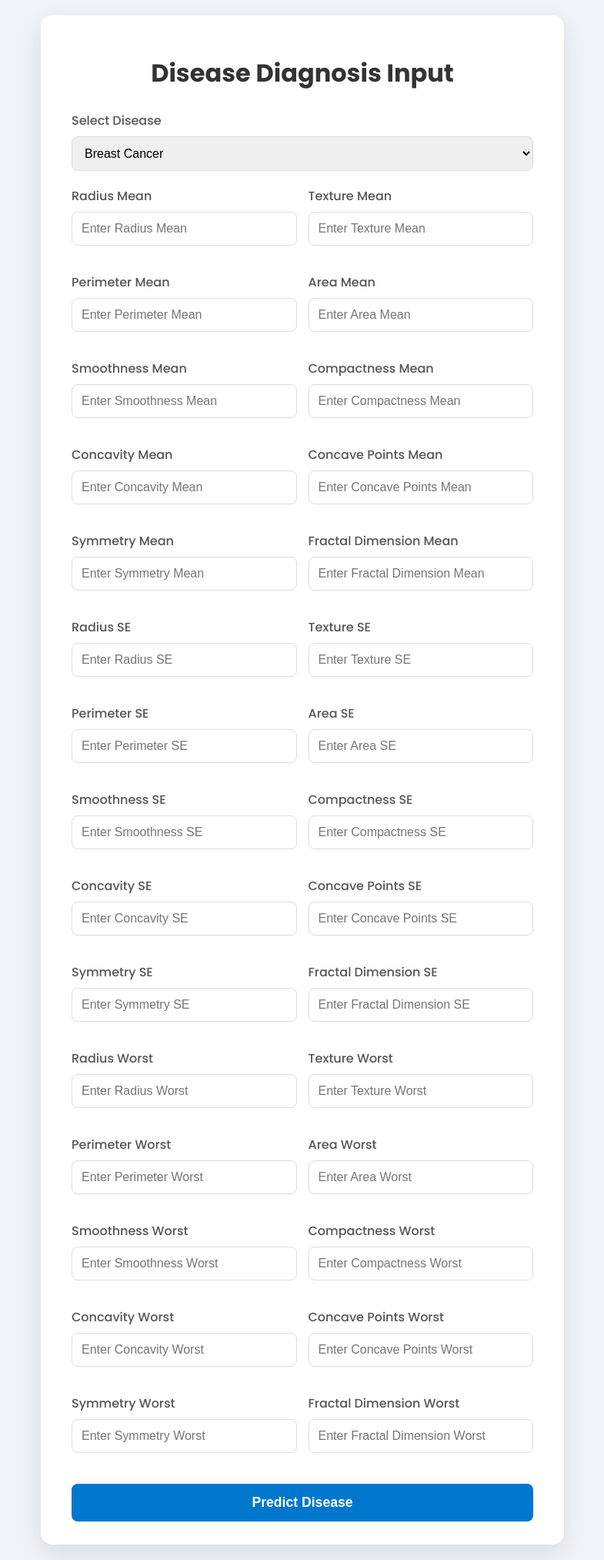
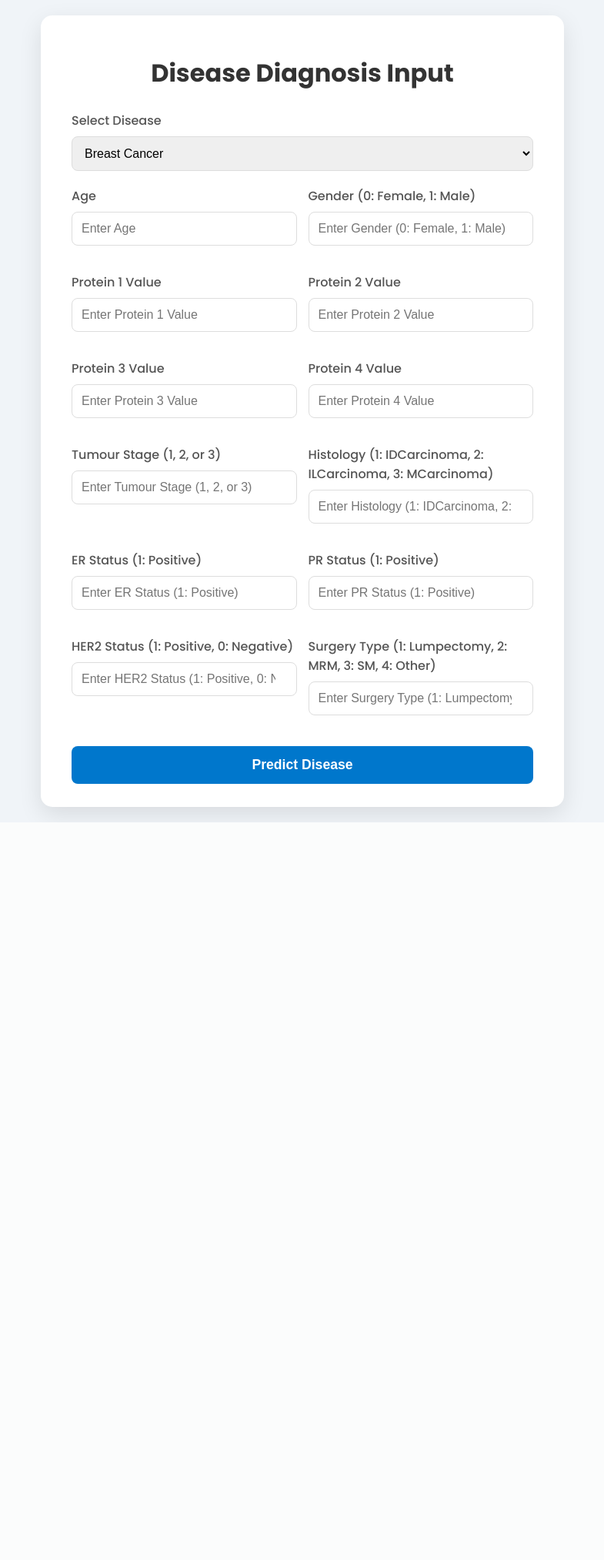
Before and after one commit to Jaideep-byte/Disease-Prediction, a Flask app: template templates/input.html in a window 1280 px wide. Shown: the whole page at 77% size, without its empty margins (247-1032 px from the left). After the commit the page ends 1068 px from the top, so only its background shows below. Run offline with Flask 3, Linux system fonts and the light colour scheme; the template is opened without the code that fills it, so the values that code supplies are empty.

Commit message:
updates to models and requirements.txt

```diff
--- a/main.py
+++ b/main.py
@@ -1,99 +1,151 @@
 from flask import Flask, request, render_template
-import pickle
+import joblib
 import numpy as np
+import pandas as pd
 
 app = Flask(__name__)
 
-# --- Recommendation Logic (No changes here) ---
+# --- Load All Models and Scalers ---
+models = {
+    'cancer': joblib.load('brca_xgboost_model.pkl'),
+    'diabetes': joblib.load('diabetes_xgboost_model_improved.pkl'),
+    'heart': joblib.load('heart_xgboost_model.pkl'),
+    'kidney': joblib.load('kidney_disease_xgboost_model.pkl'),
+    'liver': joblib.load('liver_xgboost_model_improved.pkl')
+}
+
+scalers = {
+    'cancer': joblib.load('brca_scaler.pkl'),
+    'diabetes': joblib.load('diabetes_scaler.pkl'),
+    'heart': joblib.load('heart_scaler.pkl'),
+    'kidney': joblib.load('kidney_scaler.pkl'),
+    'liver': joblib.load('liver_scaler.pkl')
+}
+
+# --- Define Feature Order and Categorical Mappings ---
+# IMPORTANT: These must match the training script EXACTLY
+feature_maps = {
+    'cancer': {
+        'columns': ['Age', 'Protein1', 'Protein2', 'Protein3', 'Protein4', 'Gender_MALE',
+                    'Tumour_Stage_II', 'Tumour_Stage_III', 'Histology_Infiltrating Lobular Carcinoma',
+                    'Histology_Mucinous Carcinoma', 'ER status_Positive', 'PR status_Positive',
+                    'HER2 status_Positive', 'Surgery_type_Lumpectomy',
+                    'Surgery_type_Modified Radical Mastectomy', 'Surgery_type_Simple Mastectomy'],
+        'categorical_maps': {
+            'Gender': {'FEMALE': [0], 'MALE': [1]},
+            'Tumour_Stage': {'I': [0, 0], 'II': [1, 0], 'III': [0, 1]},
+            'Histology': {'Infiltrating Ductal Carcinoma': [0, 0], 'Infiltrating Lobular Carcinoma': [1, 0], 'Mucinous Carcinoma': [0, 1]},
+            'ER status': {'Positive': [1]},
+            'PR status': {'Positive': [1]},
+            'HER2 status': {'Negative': [0], 'Positive': [1]},
+            'Surgery_type': {'Other': [0, 0, 0], 'Lumpectomy': [1, 0, 0], 'Modified Radical Mastectomy': [0, 1, 0], 'Simple Mastectomy': [0, 0, 1]}
+        }
+    },
+    'diabetes': {
+        'columns': ['Pregnancies', 'Glucose', 'BloodPressure', 'SkinThickness', 'Insulin',
+                    'BMI', 'DiabetesPedigreeFunction', 'Age']
+    },
+    'heart': {
+        'columns': ['age', 'sex', 'cp', 'trestbps', 'chol', 'fbs', 'restecg',
+                    'thalach', 'exang', 'oldpeak', 'slope', 'ca', 'thal']
+    },
+    'kidney': {
+        'columns': ['age', 'bp', 'sg', 'al', 'su', 'bgr', 'bu', 'sc', 'sod', 'pot',
+                    'hemo', 'pcv', 'wc', 'rc', 'rbc_normal', 'pc_normal', 'pcc_present',
+                    'ba_present', 'htn_yes', 'dm_yes', 'cad_yes', 'appet_poor',
+                    'pe_yes', 'ane_yes']
+    },
+    'liver': {
+        'columns': ['Age', 'Gender', 'Total_Bilirubin', 'Direct_Bilirubin',
+                    'Alkaline_Phosphotase', 'Alamine_Aminotransferase',
+                    'Aspartate_Aminotransferase', 'Total_Protiens', 'Albumin',
+                    'Albumin_and_Globulin_Ratio']
+    }
+}
+
+
 def get_recommendations(disease, user_input):
     """Generates personalized recommendations based on user input."""
     recommendations = []
-
     if disease == 'diabetes':
-        if user_input.get('Glucose', 0) > 140:
+        if user_input.get('Glucose', 0) > 125:
             recommendations.append("Your Glucose level is high. Consider reducing sugar intake and consult a doctor.")
         if user_input.get('BMI', 0) > 24.9:
             recommendations.append("Your BMI is above the normal range. Regular exercise and a balanced diet are recommended.")
-
     elif disease == 'heart':
         if user_input.get('trestbps', 0) > 140:
-            recommendations.append("Your resting blood pressure is high. It's advisable to monitor it regularly and consult a doctor.")
+            recommendations.append("Your resting blood pressure is high. Monitor it regularly.")
         if user_input.get('chol', 0) > 240:
             recommendations.append("Your cholesterol level is high. A diet low in saturated fats is recommended.")
-
     elif disease == 'kidney':
         if user_input.get('bp', 0) > 80:
              recommendations.append("Your blood pressure appears elevated. Managing blood pressure is crucial for kidney health.")
         if user_input.get('sg', 0) <= 1.010:
-             recommendations.append("Your specific gravity is low, which could indicate hydration issues or other concerns. Consult a doctor.")
-
+             recommendations.append("Your specific gravity is low, which could indicate issues with urine concentration.")
     return recommendations
 
-# --- Routes ---
+
 @app.route('/')
 def home():
     return render_template('index.html')
 
-@app.route('/input')
+@app.route('/input_page')
 def input_page():
     return render_template('input.html')
 
 @app.route('/predict', methods=['POST'])
 def predict():
     disease = request.form['disease']
+    user_input = {k: float(v) for k, v in request.form.items() if k != 'disease'}
 
-    # Get all form values and convert to float
-    form_values = {key: float(value) for key, value in request.form.items() if key != 'disease'}
+    model = models.get(disease)
+    scaler = scalers.get(disease)
+    feature_map = feature_maps.get(disease)
 
-    # Create the feature array from the form values
-    input_data = list(form_values.values())
-    feature_array = np.array(input_data).reshape(1, -1)
+    if not model or not scaler or not feature_map:
+        return "Error: Invalid disease selection.", 400
 
-    # --- NEW: Load models and scalers on-demand ---
-    # Map the form dropdown value 'lipid' to the model filename 'lipd'
-    model_filename_map = {'lipid': 'lipd'}
-    filename_prefix = model_filename_map.get(disease, disease)
+    # --- Feature Preparation ---
+    if 'categorical_maps' in feature_map: # Handle one-hot encoding for Cancer
+        final_features = []
+        # Match the order of columns from the training script
+        df_template = pd.DataFrame(columns=feature_map['columns'])
 
-    # Load the specific model required for the prediction
-    try:
-        model_path = f'models/{filename_prefix}_model.pkl'
-        model = pickle.load(open(model_path, 'rb'))
-    except FileNotFoundError:
-        return f"Error: Model file not found at {model_path}", 400
+        # Create a dictionary to hold the one-hot encoded values
+        row_data = {col: 0 for col in feature_map['columns']}
+        row_data.update({k: v for k, v in user_input.items() if k in row_data})
 
-    # Apply scaler only if it exists for the selected disease
-    diseases_with_scalers = ['heart', 'kidney', 'lipid']
-    if disease in diseases_with_scalers:
-        try:
-            scaler_path = f'models/{filename_prefix}_scaler.pkl'
-            scaler = pickle.load(open(scaler_path, 'rb'))
-            feature_array = scaler.transform(feature_array)
-        except FileNotFoundError:
-            return f"Error: Scaler file not found at {scaler_path}", 400
+        # Process categorical features
+        # Note: This part assumes the frontend sends numerical mappings for simplicity.
+        # A more robust solution would handle string values from the form.
 
-    # --- Prediction Logic (No changes here) ---
-    prediction = model.predict(feature_array)[0]
+        df_input = pd.DataFrame([row_data])
+        feature_array = df_input[feature_map['columns']].values.reshape(1, -1)
+    else:
+        # For other diseases, the order is direct
+        ordered_features = [user_input.get(col, 0) for col in feature_map['columns']]
+        feature_array = np.array(ordered_features).reshape(1, -1)
 
-    try:
-        probability = model.predict_proba(feature_array)
-        confidence = round(np.max(probability) * 100, 2)
-    except (AttributeError, ValueError):
-        confidence = "N/A"
+    # --- Scaling ---
+    scaled_features = scaler.transform(feature_array)
+
+    # --- Prediction ---
+    prediction = model.predict(scaled_features)[0]
+    probability = model.predict_proba(scaled_features)
+    confidence = round(np.max(probability) * 100, 2)
 
     result_map = {
         'cancer': {1: 'Malignant (Cancerous)', 0: 'Benign (Not Cancerous)'},
         'diabetes': {1: 'Diabetic', 0: 'Not Diabetic'},
         'heart': {1: 'High Risk of Heart Disease', 0: 'Low Risk of Heart Disease'},
         'kidney': {1: 'Kidney Disease Detected', 0: 'No Kidney Disease Detected'},
-        'lipid': {1: 'Lipid Profile Disorder Detected', 0: 'Normal Lipid Profile'}
+        'liver': {1: 'Liver Disease Detected', 0: 'Normal (No Liver Disease)'}
     }
     result = result_map[disease].get(prediction, "Unknown result")
 
-    recs = get_recommendations(disease, form_values)
+    recs = get_recommendations(disease, user_input)
 
-    # --- THIS LINE IS THE FIX ---
-    template_name = f'result_{disease}.html'
-    return render_template(template_name, result=result, confidence=confidence, recommendations=recs)
+    return render_template(f'result_{disease}.html', result=result, confidence=confidence, recommendations=recs)
 
 if __name__ == '__main__':
     app.run(debug=True)
--- a/requirements.txt
+++ b/requirements.txt
@@ -1,4 +1,5 @@
 Flask==3.0.0
 numpy==1.26.4
-scikit-learn==1.6.1
+scikit-learn==1.4.2
+xgboost==2.0.3
 gunicorn==22.0.0
--- a/static/input.js
+++ b/static/input.js
@@ -4,71 +4,52 @@ document.addEventListener("DOMContentLoaded", () => {
 
     const fields = {
         cancer: [
-            { name: 'radius_mean', placeholder: 'Radius Mean' },
-            { name: 'texture_mean', placeholder: 'Texture Mean' },
-            { name: 'perimeter_mean', placeholder: 'Perimeter Mean' },
-            { name: 'area_mean', placeholder: 'Area Mean' },
-            { name: 'smoothness_mean', placeholder: 'Smoothness Mean' },
-            { name: 'compactness_mean', placeholder: 'Compactness Mean' },
-            { name: 'concavity_mean', placeholder: 'Concavity Mean' },
-            { name: 'concave_points_mean', placeholder: 'Concave Points Mean' },
-            { name: 'symmetry_mean', placeholder: 'Symmetry Mean' },
-            { name: 'fractal_dimension_mean', placeholder: 'Fractal Dimension Mean' },
-            { name: 'radius_se', placeholder: 'Radius SE' },
-            { name: 'texture_se', placeholder: 'Texture SE' },
-            { name: 'perimeter_se', placeholder: 'Perimeter SE' },
-            { name: 'area_se', placeholder: 'Area SE' },
-            { name: 'smoothness_se', placeholder: 'Smoothness SE' },
-            { name: 'compactness_se', placeholder: 'Compactness SE' },
-            { name: 'concavity_se', placeholder: 'Concavity SE' },
-            { name: 'concave_points_se', placeholder: 'Concave Points SE' },
-            { name: 'symmetry_se', placeholder: 'Symmetry SE' },
-            { name: 'fractal_dimension_se', placeholder: 'Fractal Dimension SE' },
-            { name: 'radius_worst', placeholder: 'Radius Worst' },
-            { name: 'texture_worst', placeholder: 'Texture Worst' },
-            { name: 'perimeter_worst', placeholder: 'Perimeter Worst' },
-            { name: 'area_worst', placeholder: 'Area Worst' },
-            { name: 'smoothness_worst', placeholder: 'Smoothness Worst' },
-            { name: 'compactness_worst', placeholder: 'Compactness Worst' },
-            { name: 'concavity_worst', placeholder: 'Concavity Worst' },
-            { name: 'concave_points_worst', placeholder: 'Concave Points Worst' },
-            { name: 'symmetry_worst', placeholder: 'Symmetry Worst' },
-            { name: 'fractal_dimension_worst', placeholder: 'Fractal Dimension Worst' }
+            // Features must match the training script for the BRCA model
+            { name: 'Age', placeholder: 'Age' },
+            { name: 'Gender', placeholder: 'Gender (0: Female, 1: Male)'},
+            { name: 'Protein1', placeholder: 'Protein 1 Value' },
+            { name: 'Protein2', placeholder: 'Protein 2 Value' },
+            { name: 'Protein3', placeholder: 'Protein 3 Value' },
+            { name: 'Protein4', placeholder: 'Protein 4 Value' },
+            { name: 'Tumour_Stage', placeholder: 'Tumour Stage (1, 2, or 3)' },
+            { name: 'Histology', placeholder: 'Histology (1: IDCarcinoma, 2: ILCarcinoma, 3: MCarcinoma)' },
+            { name: 'ER status', placeholder: 'ER Status (1: Positive)' },
+            { name: 'PR status', placeholder: 'PR Status (1: Positive)' },
+            { name: 'HER2 status', placeholder: 'HER2 Status (1: Positive, 0: Negative)' },
+            { name: 'Surgery_type', placeholder: 'Surgery Type (1: Lumpectomy, 2: MRM, 3: SM, 4: Other)' }
         ],
         diabetes: [
-            { name: 'Pregnancies', placeholder: 'Number of Pregnancies' }, { name: 'Glucose', placeholder: 'Glucose Level' },
-            { name: 'BloodPressure', placeholder: 'Diastolic Blood Pressure (mm Hg)' }, { name: 'SkinThickness', placeholder: 'Skin Fold Thickness (mm)' },
-            { name: 'Insulin', placeholder: 'Insulin Level (mu U/ml)' }, { name: 'BMI', placeholder: 'Body Mass Index' },
-            { name: 'DiabetesPedigreeFunction', placeholder: 'Diabetes Pedigree Function' }, { name: 'Age', placeholder: 'Age (years)' }
+            { name: 'Pregnancies', placeholder: 'Pregnancies' }, { name: 'Glucose', placeholder: 'Glucose' },
+            { name: 'BloodPressure', placeholder: 'Blood Pressure' }, { name: 'SkinThickness', placeholder: 'Skin Thickness' },
+            { name: 'Insulin', placeholder: 'Insulin' }, { name: 'BMI', placeholder: 'BMI' },
+            { name: 'DiabetesPedigreeFunction', placeholder: 'Diabetes Pedigree Function' }, { name: 'Age', placeholder: 'Age' }
         ],
         heart: [
-            { name: 'age', placeholder: 'Age' }, { name: 'sex', placeholder: 'Sex (1=M, 0=F)' },
-            { name: 'cp', placeholder: 'Chest Pain Type (0-3)' }, { name: 'trestbps', placeholder: 'Resting Blood Pressure' },
-            { name: 'chol', placeholder: 'Serum Cholestoral in mg/dl' }, { name: 'fbs', placeholder: 'Fasting Blood Sugar > 120 mg/dl (1=T, 0=F)' },
-            { name: 'restecg', placeholder: 'Resting Electrocardiographic Results' }, { name: 'thalach', placeholder: 'Maximum Heart Rate Achieved' },
-            { name: 'exang', placeholder: 'Exercise Induced Angina (1=yes, 0=no)' }, { name: 'oldpeak', placeholder: 'ST depression induced by exercise' },
-            { name: 'slope', placeholder: 'Slope of the peak exercise ST segment' }, { name: 'ca', placeholder: 'Number of major vessels (0-3)' },
-            { name: 'thal', placeholder: 'Thal (3=normal, 6=fixed defect, 7=reversable defect)' }
+            { name: 'age', placeholder: 'Age' }, { name: 'sex', placeholder: 'Sex (1=Male; 0=Female)' },
+            { name: 'cp', placeholder: 'Chest Pain Type' }, { name: 'trestbps', placeholder: 'Resting Blood Pressure' },
+            { name: 'chol', placeholder: 'Cholesterol' }, { name: 'fbs', placeholder: 'Fasting Blood Sugar' },
+            { name: 'restecg', placeholder: 'Resting ECG' }, { name: 'thalach', placeholder: 'Max Heart Rate' },
+            { name: 'exang', placeholder: 'Exercise Induced Angina' }, { name: 'oldpeak', placeholder: 'Oldpeak' },
+            { name: 'slope', placeholder: 'Slope' }, { name: 'ca', placeholder: 'CA' }, { name: 'thal', placeholder: 'Thal' }
         ],
         kidney: [
             { name: 'age', placeholder: 'Age' }, { name: 'bp', placeholder: 'Blood Pressure' }, { name: 'sg', placeholder: 'Specific Gravity' },
-            { name: 'al', placeholder: 'Albumin' }, { name: 'su', placeholder: 'Sugar' }, { name: 'rbc', placeholder: 'Red Blood Cells (1=norm, 0=abnorm)' },
-            { name: 'pc', placeholder: 'Pus Cell (1=norm, 0=abnorm)' }, { name: 'pcc', placeholder: 'Pus Cell Clumps (1=pres, 0=not)' },
-            { name: 'ba', placeholder: 'Bacteria (1=pres, 0=not)' }, { name: 'bgr', placeholder: 'Blood Glucose Random' },
-            { name: 'bu', placeholder: 'Blood Urea' }, { name: 'sc', placeholder: 'Serum Creatinine' },
-            { name: 'sod', placeholder: 'Sodium' }, { name: 'pot', placeholder: 'Potassium' }, { name: 'hemo', placeholder: 'Hemoglobin' },
-            { name: 'pcv', placeholder: 'Packed Cell Volume' }, { name: 'wc', placeholder: 'White Blood Cell Count' },
-            { name: 'rc', placeholder: 'Red Blood Cell Count' }, { name: 'htn', placeholder: 'Hypertension (1=yes, 0=no)' },
-            { name: 'dm', placeholder: 'Diabetes Mellitus (1=yes, 0=no)' }
-            // Add other kidney fields as required by the model
+            { name: 'al', placeholder: 'Albumin' }, { name: 'su', placeholder: 'Sugar' }, { name: 'bgr', placeholder: 'Blood Glucose Random' },
+            { name: 'bu', placeholder: 'Blood Urea' }, { name: 'sc', placeholder: 'Serum Creatinine' }, { name: 'sod', placeholder: 'Sodium' },
+            { name: 'pot', placeholder: 'Potassium' }, { name: 'hemo', placeholder: 'Hemoglobin' }, { name: 'pcv', placeholder: 'Packed Cell Volume' },
+            { name: 'wc', placeholder: 'White Blood Cell Count' }, { name: 'rc', placeholder: 'Red Blood Cell Count' },
+            { name: 'rbc_normal', placeholder: 'Red Blood Cells (1: Normal)' }, { name: 'pc_normal', placeholder: 'Pus Cells (1: Normal)' },
+            { name: 'pcc_present', placeholder: 'Pus Cell Clumps (1: Present)' }, { name: 'ba_present', placeholder: 'Bacteria (1: Present)' },
+            { name: 'htn_yes', placeholder: 'Hypertension (1: Yes)' }, { name: 'dm_yes', placeholder: 'Diabetes Mellitus (1: Yes)' },
+            { name: 'cad_yes', placeholder: 'Coronary Artery Disease (1: Yes)' }, { name: 'appet_poor', placeholder: 'Appetite (1: Poor)' },
+            { name: 'pe_yes', placeholder: 'Pedal Edema (1: Yes)' }, { name: 'ane_yes', placeholder: 'Anemia (1: Yes)' }
         ],
-        lipid: [
-            { name: 'age', placeholder: 'Age' }, { name: 'gender', placeholder: 'Gender (1=M, 0=F)' },
-            { name: 'chest_pain', placeholder: 'Chest Pain Type' }, { name: 'trestbps', placeholder: 'Resting Blood Pressure' },
-            { name: 'chol', placeholder: 'Cholesterol' }, { name: 'fbs', placeholder: 'Fasting Blood Sugar > 120 mg/dl' },
-            { name: 'restecg', placeholder: 'Resting ECG' }, { name: 'thalach', placeholder: 'Max Heart Rate' },
-            { name: 'exang', placeholder: 'Exercise Induced Angina' }, { name: 'oldpeak', placeholder: 'Oldpeak' },
-            { name: 'slope', placeholder: 'Slope' }, { name: 'ca', placeholder: 'CA' }, { name: 'thal', placeholder: 'Thal' }
+        liver: [ // CHANGED from 'lipid' to 'liver'
+            { name: 'Age', placeholder: 'Age' }, { name: 'Gender', placeholder: 'Gender (1=Male; 0=Female)' },
+            { name: 'Total_Bilirubin', placeholder: 'Total Bilirubin' }, { name: 'Direct_Bilirubin', placeholder: 'Direct Bilirubin' },
+            { name: 'Alkaline_Phosphotase', placeholder: 'Alkaline Phosphotase' }, { name: 'Alamine_Aminotransferase', placeholder: 'Alamine Aminotransferase' },
+            { name: 'Aspartate_Aminotransferase', placeholder: 'Aspartate Aminotransferase' }, { name: 'Total_Protiens', placeholder: 'Total Protiens' },
+            { name: 'Albumin', placeholder: 'Albumin' }, { name: 'Albumin_and_Globulin_Ratio', placeholder: 'Albumin and Globulin Ratio' }
         ]
     };
 
@@ -87,7 +68,7 @@ document.addEventListener("DOMContentLoaded", () => {
 
             const input = document.createElement('input');
             input.type = 'number';
-            input.step = 'any'; // Allows decimal points
+            input.step = 'any';
             input.id = field.name;
             input.name = field.name;
             input.placeholder = `Enter ${field.placeholder}`;
@@ -99,10 +80,8 @@ document.addEventListener("DOMContentLoaded", () => {
         });
     }
 
-    // Initial generation for the default selected disease
     generateFields(diseaseSelect.value);
 
-    // Update fields when a new disease is selected
     diseaseSelect.addEventListener('change', (event) => {
         generateFields(event.target.value);
     });
--- a/templates/input.html
+++ b/templates/input.html
@@ -19,8 +19,7 @@
           <option value="diabetes">Diabetes</option>
           <option value="heart">Heart Disease</option>
           <option value="kidney">Kidney Disease</option>
-          <option value="lipid">Lipid Profile</option>
-        </select>
+          <option value="liver">Liver Disease</option> </select>
       </div>
 
       <div id="input-fields">
@@ -50,7 +49,6 @@
       </div>
     </div>
   </div>
-
   <script src="/static/input.js"></script>
   <script src="/static/chatbot.js"></script>
 </body>
```
Also changed, not shown: templates/result_lipd.html (deleted, +0 -40 lines), templates/result_liver.html (added, +39 -0 lines), 12 other files.
